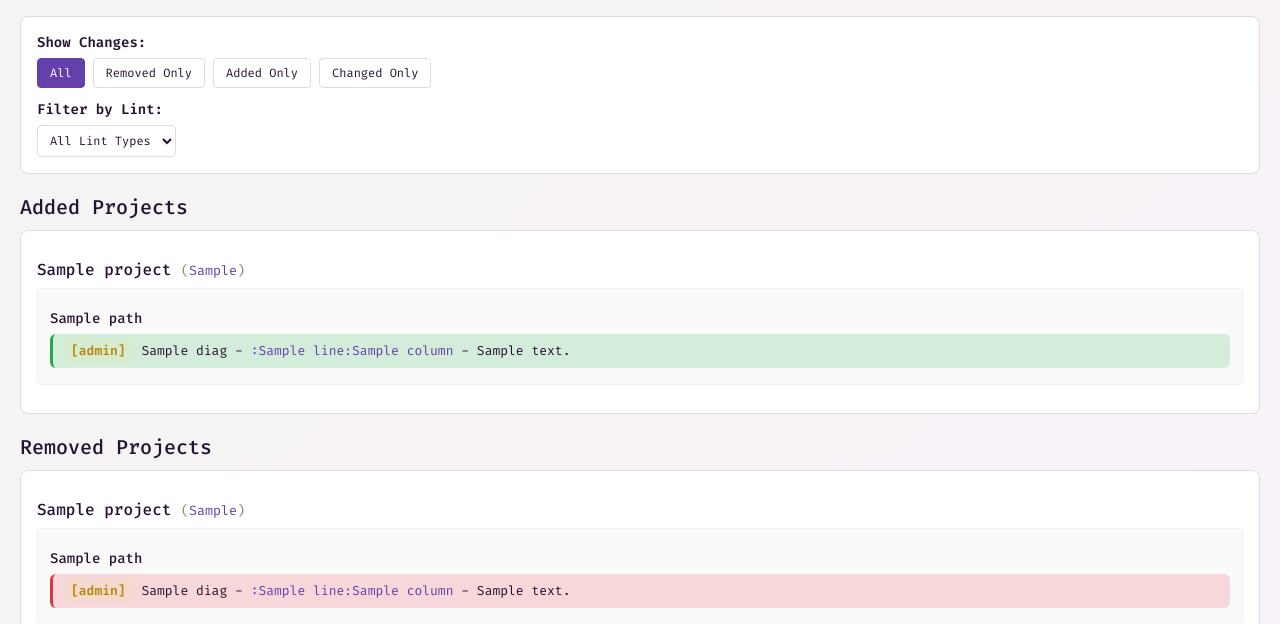
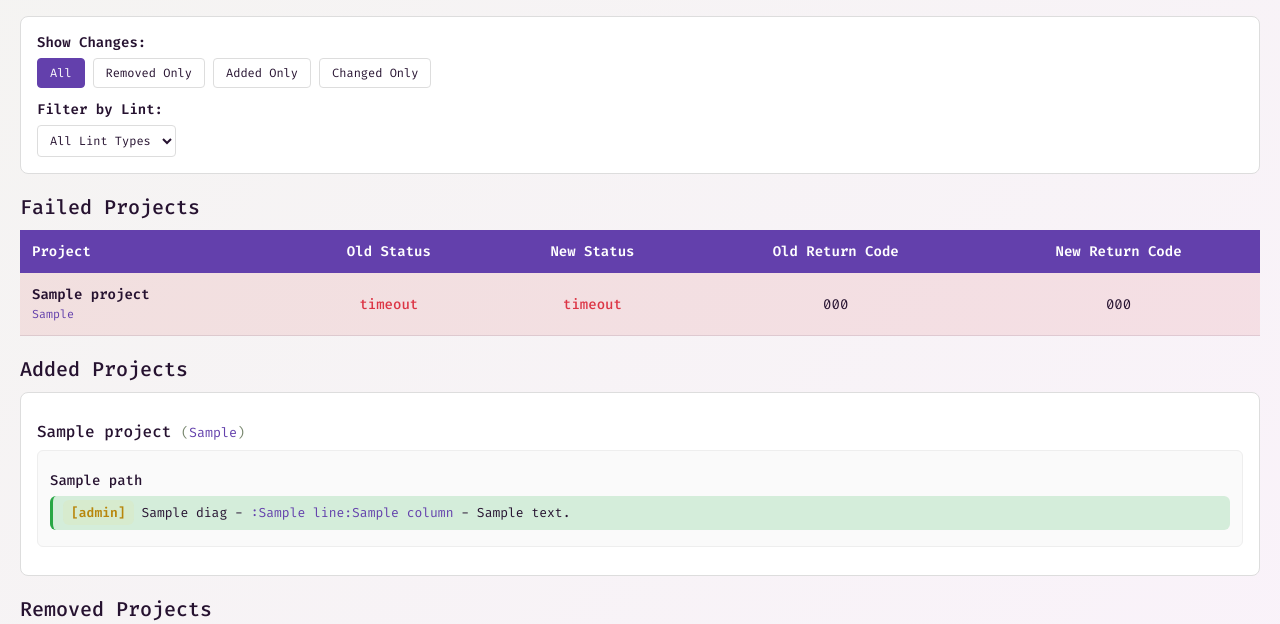
Before and after one commit to astral-sh/ecosystem-analyzer, a Python web app: template src/ecosystem_analyzer/templates/diff.html in a window 1280 px wide. Shown: the part 288-912 px from the top of the page. Run offline with Jinja, Linux system fonts and the light colour scheme; the template is opened without the code that fills it: most values are stand-ins (such as "Sample title", 1, 10 or a date in 2020).

Commit message:
Add failing projects to diff report

```diff
--- a/src/ecosystem_analyzer/templates/diff.html
+++ b/src/ecosystem_analyzer/templates/diff.html
@@ -409,6 +409,65 @@
             </div>
         </div>
 
+        {% if diffs.failed_projects %}
+        <h2>Failed Projects</h2>
+        <div class="failed-projects">
+            <table style="width: 100%; border-collapse: collapse; margin-bottom: 20px;">
+                <thead>
+                    <tr style="background: var(--flare); color: white;">
+                        <th style="padding: 12px; text-align: left;">Project</th>
+                        <th style="padding: 12px; text-align: center;">Old Status</th>
+                        <th style="padding: 12px; text-align: center;">New Status</th>
+                        <th style="padding: 12px; text-align: center;">Old Return Code</th>
+                        <th style="padding: 12px; text-align: center;">New Return Code</th>
+                    </tr>
+                </thead>
+                <tbody>
+                    {% for project in diffs.failed_projects %}
+                    <tr style="border-bottom: 1px solid rgba(38, 18, 48, 0.1); background: rgba(200, 50, 50, 0.1);">
+                        <td style="padding: 12px;">
+                            <strong>{{ project.project }}</strong>
+                            <br><small><a href="{{ project.project_location }}" target="_blank">{{ project.project_location }}</a></small>
+                        </td>
+                        <td style="padding: 12px; text-align: center; font-weight: 500;">
+                            {% if project.old_status == 'timeout' %}
+                                <span style="color: #dc3545;">timeout</span>
+                            {% elif project.old_status == 'abnormal exit' %}
+                                <span style="color: #fd7e14;">abnormal exit</span>
+                            {% else %}
+                                <span style="color: #28a745;">success</span>
+                            {% endif %}
+                        </td>
+                        <td style="padding: 12px; text-align: center; font-weight: 500;">
+                            {% if project.new_status == 'timeout' %}
+                                <span style="color: #dc3545;">timeout</span>
+                            {% elif project.new_status == 'abnormal exit' %}
+                                <span style="color: #fd7e14;">abnormal exit</span>
+                            {% else %}
+                                <span style="color: #28a745;">success</span>
+                            {% endif %}
+                        </td>
+                        <td style="padding: 12px; text-align: center; font-family: 'Fira Code', monospace;">
+                            {% if project.old_return_code is none %}
+                                <span style="color: #6c757d;">None</span>
+                            {% else %}
+                                {{ project.old_return_code }}
+                            {% endif %}
+                        </td>
+                        <td style="padding: 12px; text-align: center; font-family: 'Fira Code', monospace;">
+                            {% if project.new_return_code is none %}
+                                <span style="color: #6c757d;">None</span>
+                            {% else %}
+                                {{ project.new_return_code }}
+                            {% endif %}
+                        </td>
+                    </tr>
+                    {% endfor %}
+                </tbody>
+            </table>
+        </div>
+        {% endif %}
+
         {% if diffs.added_projects %}
         <h2>Added Projects</h2>
         {% for project in diffs.added_projects %}
```
Also changed, not shown: src/ecosystem_analyzer/diff.py (+80 -10 lines), src/ecosystem_analyzer/templates/timing_diff.html (+6 -6 lines).
